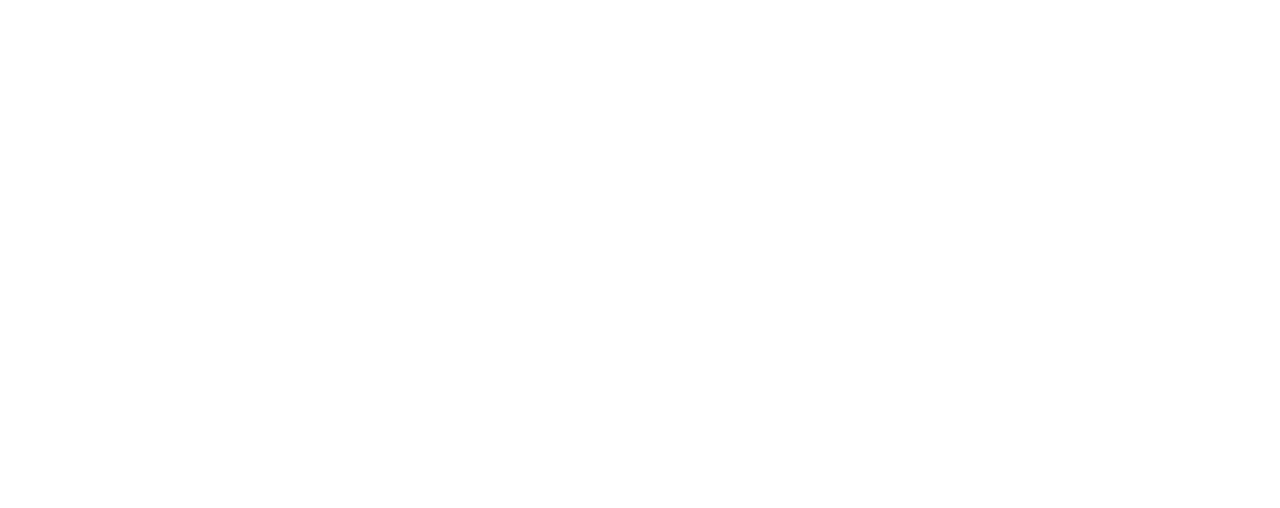
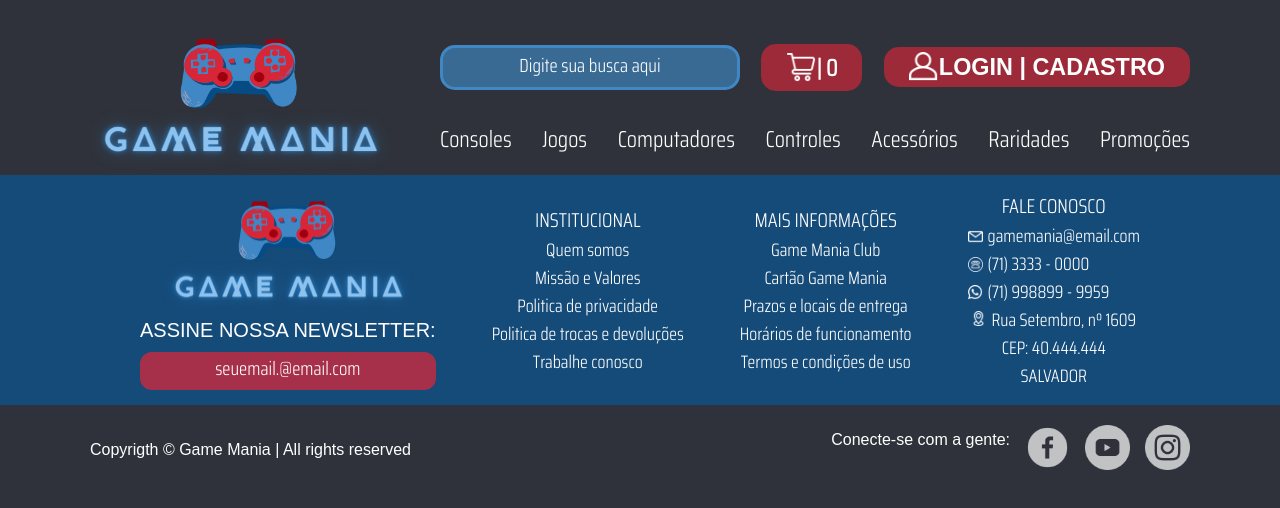
Before and after one commit to joelmaregina/Senai-FrontEnd, a plain HTML site: page HTML-CSS-Javascript/jogos.html in a window 1280 px wide. Drawn offline with Linux system fonts and the light colour scheme; a web font is replaced by a local one.

Commit message:
Better applying of the Semantic HTML

```diff
--- a/HTML-CSS-Javascript/computadores.html
+++ b/HTML-CSS-Javascript/computadores.html
@@ -0,0 +1,104 @@
+<!DOCTYPE html>
+<html lang="pt-br">
+    <head>
+        <meta charset="UTF-8">
+        <meta http-equiv="X-UA-Compatible" content="IE=edge">
+        <meta name="viewport" content="width=device-width, initial-scale=1.0">
+        <link rel="shortcut icon" href="favicon.ico" type="image/x-icon">
+        <link rel="stylesheet" type="text/css" href="./css/style.css">
+        <link rel="preconnect" href="https://fonts.googleapis.com">
+        <link rel="preconnect" href="https://fonts.googleapis.com">
+        <link rel="preconnect" href="https://fonts.googleapis.com">
+        <link rel="preconnect" href="https://fonts.gstatic.com" crossorigin>
+        <link href="https://fonts.googleapis.com/css2?family=Righteous&family=Saira+Condensed:wght@100;300&family=Saira+Extra+Condensed:wght@100;200&family=Saira+Semi+Condensed:wght@300&family=Saira:wght@100;200;300&display=swap" rel="stylesheet">
+        <title> Game Mania </title>
+    </head>
+    <body>
+        <header class="header">
+            <div class="container-grid posicionamento-header">
+                <div class="logo">
+                    <a href="index.html"><img src="img/GameManiaNeon.png" alt="Logotipo da loja"></a>
+                </div>
+                <div class="">
+                    <div class="posicionamento-header">
+                        <input type="text" placeholder="Digite sua busca aqui" class="campo-busca">
+                        <div class="carrinho">
+                            <a href="#"><img src="img/carrinho-carrinho.png" alt=""> <h3>| 0 </h3></a>
+                        </div>
+                        <div class= "login">
+                            <a href="#"><img src="img/user.png" alt=""><h3>Login | Cadastro</h3> </a>
+                        </div>
+                    </div>
+                    <nav class= menu>
+                        <a href="consoles.html"> Consoles </a>
+                        <a href="jogos.html"> Jogos </a>
+                        <a href="computadores.html"> Computadores </a>
+                        <a href="controles.html"> Controles </a>
+                        <a href="#"> Acessórios </a>
+                        <a href="#"> Raridades </a>
+                        <a href="#"> Promoções </a>
+                    </nav>
+                </div>
+            </div>
+        </header>
+
+
+
+
+
+        <footer class= "footer">
+            <div class="footer-azul ">
+                <div class="footer-superior container-grid-smaller">
+                    <div class="blocofooter">
+                        <a href="index.html" class="logo-footer"><img src="img/GameManiaFooter.png" alt="Logotipo da loja"></a>
+                        <label for ="email" class="titulo-bloco-footer">Assine nossa newsletter: </label>
+                        <input id="email" type="text" placeholder="seuemail.@email.com" class="campo-email">
+                    </div>
+                    <div class="blocofooter">
+                        <p class="titulo-bloco-footer">Institucional</p>
+                        <a href="#">Quem somos</a>
+                        <a href="#"> Missão e Valores</a>
+                        <a href="#"> Politica de privacidade</a>
+                        <a href="#"> Politica de trocas e devoluções</a>
+                        <a href="#">Trabalhe conosco</a>
+                    </div>
+                    <div class="blocofooter">
+                        <p class="titulo-bloco-footer">Mais informações</p>
+                        <a href="#">Game Mania Club</a>
+                        <a href="#">Cartão Game Mania</a>
+                        <a href="#">Prazos e locais de entrega</a>
+                        <a href="#">Horários de funcionamento</a>
+                        <a href="#">Termos e condições de uso</a>
+                    </div>
+                    <div class="blocofooter contatos">
+                        <p class="titulo-bloco-footer"> Fale Conosco </p>
+                        <div class="meios-de-contato">
+                            <a href="#"><img src="img/o-email.png" alt="">gamemania@email.com</a>
+                        </div>
+                        <div class="meios-de-contato">
+                            <a href="#"><img src="img/telefone-velho.png" alt="" class = "icone-contato">(71) 3333 - 0000</a>
+                        </div>
+                        <div class="meios-de-contato">
+                            <a href="#"><img src="img/whatsapp.png" alt="">(71) 998899 - 9959</a>
+                        </div>
+                        <div class="meios-de-contato">
+                            <img src="img/fixar-mapa.png" alt="">Rua  Setembro, nº 1609
+                            <p>CEP: 40.444.444</p>
+                            <p>SALVADOR</p>
+                        </div>
+                    </div>
+                </div>
+            </div>
+            <div class="footer-inferior container-grid">
+                <p>Copyrigth © Game Mania | All rights reserved</p>
+                <div class="footer-inferior-sociais">
+                    <p>Conecte-se com a gente:</p>
+                    <a href="#"><img src="img/WhiteFacebook.png" alt="Icone Facebook"></a>
+                    <a href="#"><img src="img/WhiteYoutube.png" alt="Icone Youtube"></a>
+                    <a href="#"><img src="img/WhiteInstagram.png" alt="Icone Instagram"></a>
+                </div>
+            </div>
+        </footer>
+    </body>
+    <script></script>
+</html>
--- a/HTML-CSS-Javascript/css/style.css
+++ b/HTML-CSS-Javascript/css/style.css
@@ -319,7 +319,7 @@ main {
 .produtos-promocao .produto img {
     width: 230px;
     height: 129px;
-    opacity: 0.8;
+    opacity: 0.7;
     transition: 400ms;
 }
 
@@ -333,7 +333,7 @@ main {
 .produtos-mais-vendidos-top .produto img {
     width: 230px;
     height: 129px;
-    opacity: 0.8;
+    opacity: 0.7;
     transition: 400ms;
 }
 
@@ -347,7 +347,7 @@ main {
 .produtos-mais-vendidos-bottom .produto img {
     width: 230px;
     height: 129px;
-    opacity: 0.8;
+    opacity: 0.7;
     transition: 400ms;
 }
 
--- a/HTML-CSS-Javascript/jogos.html
+++ b/HTML-CSS-Javascript/jogos.html
@@ -0,0 +1,104 @@
+<!DOCTYPE html>
+<html lang="pt-br">
+    <head>
+        <meta charset="UTF-8">
+        <meta http-equiv="X-UA-Compatible" content="IE=edge">
+        <meta name="viewport" content="width=device-width, initial-scale=1.0">
+        <link rel="shortcut icon" href="favicon.ico" type="image/x-icon">
+        <link rel="stylesheet" type="text/css" href="./css/style.css">
+        <link rel="preconnect" href="https://fonts.googleapis.com">
+        <link rel="preconnect" href="https://fonts.googleapis.com">
+        <link rel="preconnect" href="https://fonts.googleapis.com">
+        <link rel="preconnect" href="https://fonts.gstatic.com" crossorigin>
+        <link href="https://fonts.googleapis.com/css2?family=Righteous&family=Saira+Condensed:wght@100;300&family=Saira+Extra+Condensed:wght@100;200&family=Saira+Semi+Condensed:wght@300&family=Saira:wght@100;200;300&display=swap" rel="stylesheet">
+        <title> Game Mania </title>
+    </head>
+    <body>
+        <header class="header">
+            <div class="container-grid posicionamento-header">
+                <div class="logo">
+                    <a href="index.html"><img src="img/GameManiaNeon.png" alt="Logotipo da loja"></a>
+                </div>
+                <div class="">
+                    <div class="posicionamento-header">
+                        <input type="text" placeholder="Digite sua busca aqui" class="campo-busca">
+                        <div class="carrinho">
+                            <a href="#"><img src="img/carrinho-carrinho.png" alt=""> <h3>| 0 </h3></a>
+                        </div>
+                        <div class= "login">
+                            <a href="#"><img src="img/user.png" alt=""><h3>Login | Cadastro</h3> </a>
+                        </div>
+                    </div>
+                    <nav class= menu>
+                        <a href="consoles.html"> Consoles </a>
+                        <a href="jogos.html"> Jogos </a>
+                        <a href="computadores.html"> Computadores </a>
+                        <a href="controles.html"> Controles </a>
+                        <a href="#"> Acessórios </a>
+                        <a href="#"> Raridades </a>
+                        <a href="#"> Promoções </a>
+                    </nav>
+                </div>
+            </div>
+        </header>
+
+
+
+
+
+        <footer class= "footer">
+            <div class="footer-azul ">
+                <div class="footer-superior container-grid-smaller">
+                    <div class="blocofooter">
+                        <a href="index.html" class="logo-footer"><img src="img/GameManiaFooter.png" alt="Logotipo da loja"></a>
+                        <label for ="email" class="titulo-bloco-footer">Assine nossa newsletter: </label>
+                        <input id="email" type="text" placeholder="seuemail.@email.com" class="campo-email">
+                    </div>
+                    <div class="blocofooter">
+                        <p class="titulo-bloco-footer">Institucional</p>
+                        <a href="#">Quem somos</a>
+                        <a href="#"> Missão e Valores</a>
+                        <a href="#"> Politica de privacidade</a>
+                        <a href="#"> Politica de trocas e devoluções</a>
+                        <a href="#">Trabalhe conosco</a>
+                    </div>
+                    <div class="blocofooter">
+                        <p class="titulo-bloco-footer">Mais informações</p>
+                        <a href="#">Game Mania Club</a>
+                        <a href="#">Cartão Game Mania</a>
+                        <a href="#">Prazos e locais de entrega</a>
+                        <a href="#">Horários de funcionamento</a>
+                        <a href="#">Termos e condições de uso</a>
+                    </div>
+                    <div class="blocofooter contatos">
+                        <p class="titulo-bloco-footer"> Fale Conosco </p>
+                        <div class="meios-de-contato">
+                            <a href="#"><img src="img/o-email.png" alt="">gamemania@email.com</a>
+                        </div>
+                        <div class="meios-de-contato">
+                            <a href="#"><img src="img/telefone-velho.png" alt="" class = "icone-contato">(71) 3333 - 0000</a>
+                        </div>
+                        <div class="meios-de-contato">
+                            <a href="#"><img src="img/whatsapp.png" alt="">(71) 998899 - 9959</a>
+                        </div>
+                        <div class="meios-de-contato">
+                            <img src="img/fixar-mapa.png" alt="">Rua  Setembro, nº 1609
+                            <p>CEP: 40.444.444</p>
+                            <p>SALVADOR</p>
+                        </div>
+                    </div>
+                </div>
+            </div>
+            <div class="footer-inferior container-grid">
+                <p>Copyrigth © Game Mania | All rights reserved</p>
+                <div class="footer-inferior-sociais">
+                    <p>Conecte-se com a gente:</p>
+                    <a href="#"><img src="img/WhiteFacebook.png" alt="Icone Facebook"></a>
+                    <a href="#"><img src="img/WhiteYoutube.png" alt="Icone Youtube"></a>
+                    <a href="#"><img src="img/WhiteInstagram.png" alt="Icone Instagram"></a>
+                </div>
+            </div>
+        </footer>
+    </body>
+    <script></script>
+</html>
```
Also changed, not shown: HTML-CSS-Javascript/consoles.html (+104 -0 lines), HTML-CSS-Javascript/controles.html (+104 -0 lines), HTML-CSS-Javascript/index.html (+19 -31 lines), 1 other file.
